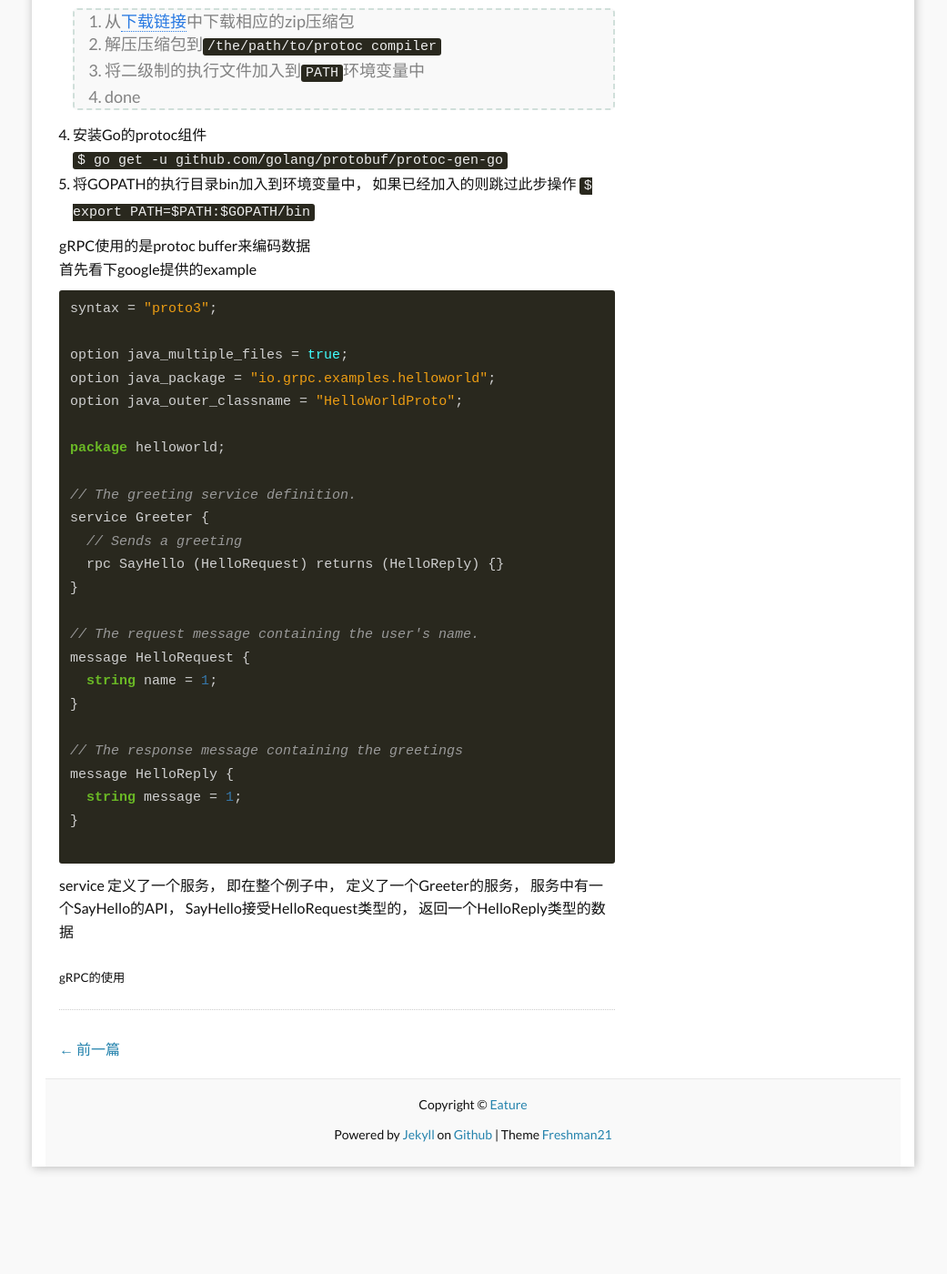
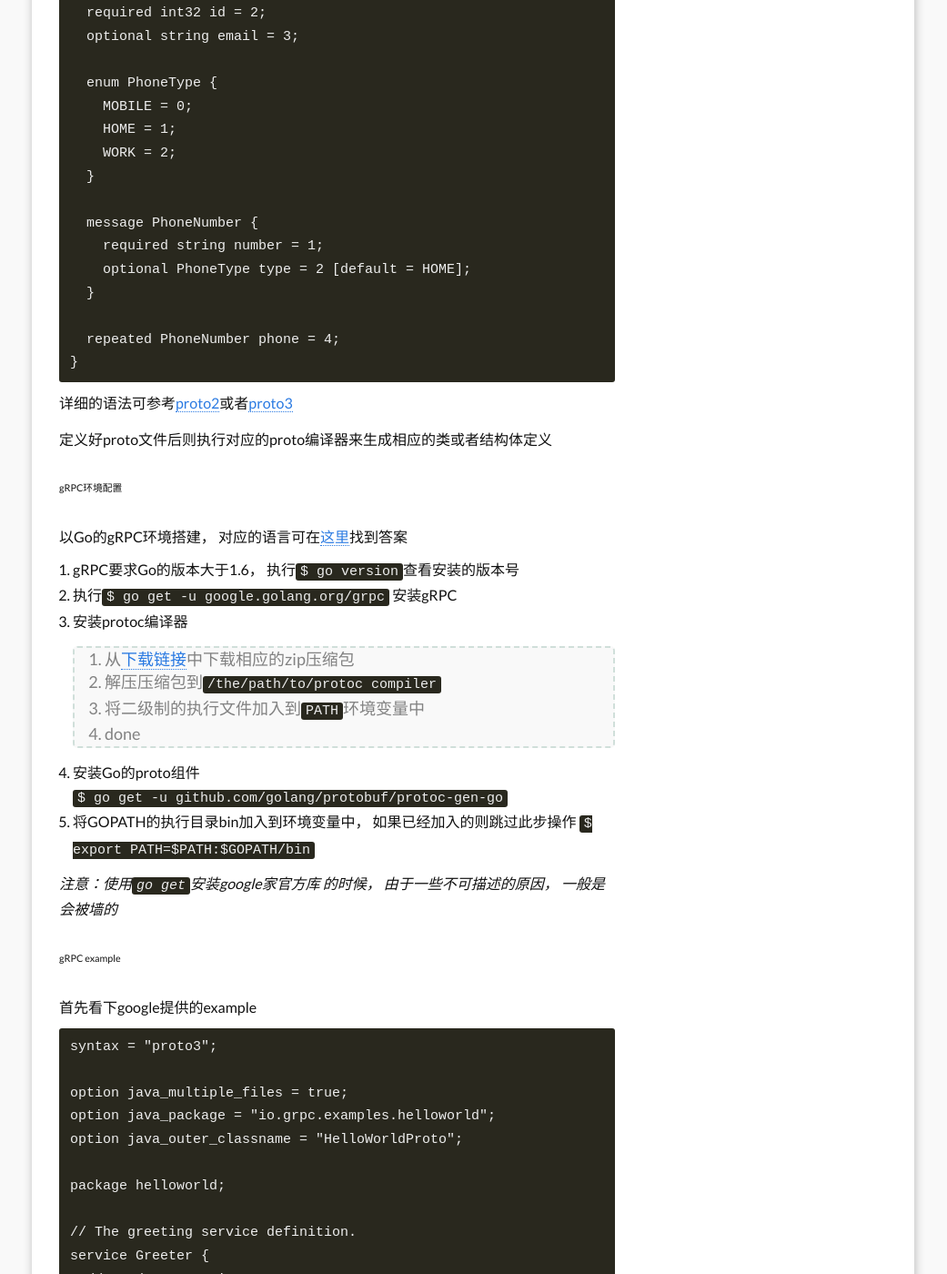
Before and after one commit to zoueature/zoueature.github.io, a Jekyll site: the page built from _posts/2019-05-05-RPC.md, in a window 1280 px wide and 1400 px high, scrolled down 2084 px. Shown: the whole window at 91% size, without its empty margins (120-1161 px from the left). Built offline with Jekyll 4.4.1, drawn with Linux system fonts in a browser that asks for light colours; comment, search, counter and statistics services are not loaded; before the commit the page ends 3396 px from its top, so only the background shows below that; some of the changed text lies outside the part shown.

Commit message:
proto定义

````diff
--- a/_posts/2019-05-05-RPC.md
+++ b/_posts/2019-05-05-RPC.md
@@ -45,9 +45,37 @@ RPC就是调用客户端与RPC服务之间的通讯， RPC的协议可以用TCP
 ![rpc调用](/images/rpc调用过程.png)
 
 #### gRPC
-gRPC是google开源的一款RPC框架， 支持C++， GO， PHP， Java等主流开发语言， 接下来看下用Go的gRPC框架怎么使用
-##### gRPC环境配置
-*注意*：使用`go get`安装google家官方库 的时候， 由于一些不可描述的原因， 一般是会被墙的
+gRPC是google开源的一款RPC框架， 支持C++， GO， PHP， Java等主流开发语言
+
+###### protocol buffer
+gRPC使用的是protocol buffer来编码数据， protocol buffer 一种与语言无关，平台无关，可扩展的序列化结构化数据的方法，用于通信协议，数据存储等。
+通过构建`.proto`文件来定义proto buffer的消息来定义消息类型， 消息类型的定义预发类似结构体的语法
+```
+message Person {
+  required string name = 1;
+  required int32 id = 2;
+  optional string email = 3;
+
+  enum PhoneType {
+    MOBILE = 0;
+    HOME = 1;
+    WORK = 2;
+  }
+
+  message PhoneNumber {
+    required string number = 1;
+    optional PhoneType type = 2 [default = HOME];
+  }
+
+  repeated PhoneNumber phone = 4;
+}
+```
+详细的语法可参考[proto2](https://developers.google.com/protocol-buffers/docs/proto)或者[proto3](https://developers.google.com/protocol-buffers/docs/proto3)
+
+定义好proto文件后则执行对应的proto编译器来生成相应的类或者结构体定义
+
+###### gRPC环境配置
+以Go的gRPC环境搭建， 对应的语言可在[这里](https://grpc.io/docs/quickstart/)找到答案
 1. gRPC要求Go的版本大于1.6， 执行`$ go version`查看安装的版本号
 2. 执行`$ go get -u google.golang.org/grpc` 安装gRPC
 3. 安装protoc编译器
@@ -55,14 +83,16 @@ gRPC是google开源的一款RPC框架， 支持C++， GO， PHP， Java等主流
     > 2. 解压压缩包到`/the/path/to/protoc compiler`
     > 3. 将二级制的执行文件加入到`PATH`环境变量中
     > 4. done
-4. 安装Go的protoc组件
+4. 安装Go的proto组件
 `$ go get -u github.com/golang/protobuf/protoc-gen-go`
 5. 将GOPATH的执行目录bin加入到环境变量中， 如果已经加入的则跳过此步操作
 `$ export PATH=$PATH:$GOPATH/bin`
 
-gRPC使用的是protoc buffer来编码数据
+*注意：使用`go get`安装google家官方库 的时候， 由于一些不可描述的原因， 一般是会被墙的*
+
+###### gRPC example
 首先看下google提供的example
-```go
+```
 syntax = "proto3";
 
 option java_multiple_files = true;
@@ -90,4 +120,25 @@ message HelloReply {
 ```
 service 定义了一个服务， 即在整个例子中， 定义了一个Greeter的服务， 服务中有一个SayHello的API， SayHello接受HelloRequest类型的， 返回一个HelloReply类型的数据
 
-##### gRPC的使用
+gRPC允许定义四种服务方法
+
+* 一元RPC，客户端向服务器发送单个请求并返回单个响应，就像正常的函数调用一样。
+    ```
+        rpc SayHello(HelloRequest) returns (HelloResponse){
+        }
+    ```
+* 服务器流式RPC，客户端向服务器发送请求并获取流以读取消息序列。客户端从返回的流中读取，直到没有更多消息。gRPC保证单个RPC调用中的消息排序。
+    ```
+        rpc LotsOfReplies(HelloRequest) returns (stream HelloResponse){
+        }
+    ```
+* 客户端流式RPC，客户端再次使用提供的流写入一系列消息并将其发送到服务器。一旦客户端写完消息，它就等待服务器读取它们并返回它的响应。gRPC再次保证在单个RPC调用中的消息排序。
+    ```
+        rpc LotsOfGreetings(stream HelloRequest) returns (HelloResponse) {
+        }
+    ```
+* 双向流式RPC，双方使用读写流发送一系列消息。这两个流独立运行，因此客户端和服务器可以按照自己喜欢的顺序进行读写：例如，服务器可以在写入响应之前等待接收所有客户端消息，或者它可以交替地读取消息然后写入消息，或者其他一些读写组合。保留每个流中的消息顺序。
+    ```
+        rpc BidiHello(stream HelloRequest) returns (stream HelloResponse){
+        }
+    ```
````
